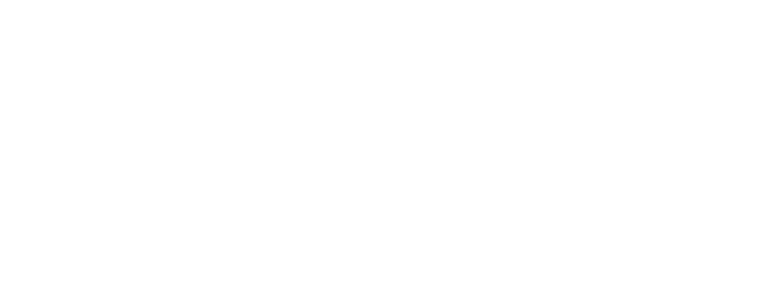
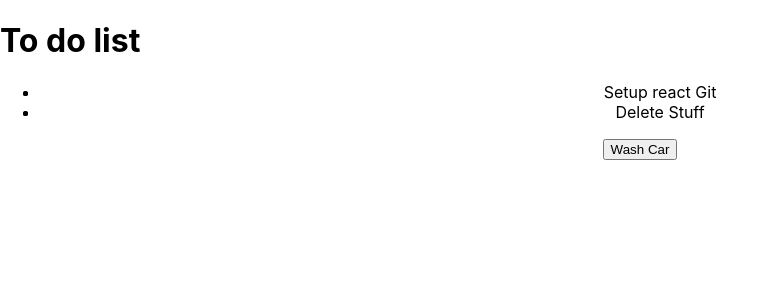
Before and after one commit to tobyw1234/Tiny-react-app, a React (Create React App) app: page / in a window 1280 px wide. Shown: the top 300 px of the page, without its empty margins (0-778 px from the left). Built offline with nearby package versions, Linux system fonts and the light colour scheme.

Commit message:
initial layout

```diff
--- a/public/index.html
+++ b/public/index.html
@@ -12,11 +12,13 @@
 
 
 
-    <title>React App</title>
+    <title>To do list</title>
   </head>
   <body>
+  <header>  <h1>To do list</h1></header>
+
     <noscript>You need to enable JavaScript to run this app.</noscript>
-    <div id="root">test</div>
+    <div id="root"></div>
 
   </body>
 </html>
--- a/src/App.js
+++ b/src/App.js
@@ -1,10 +1,52 @@
 import './App.css';
+import React from "react"
+function App() {
 
-function App() {
-  return (
-    <div className="App">
-          </div>
-  );
+  const [newItem, setNewItem] = React.useState([{updateItem:"update stuff"}]);
+
+
+
+
+// function makes buttons that set inputItem
+//functuon that pushes inputItem into tasks pushes the thing
+// makes html list ToDolist
+// addToList => div on line 33
+
+
+
+  return <div className="App">{ToDoList(Tasks)}{button()}</div>;
 }
 
 export default App;
+  const Tasks = ["Setup react Git", "Delete Stuff"];
+
+  const AddToList = ([Tasks, newItem]) => {
+    let newToDo = [...Tasks];
+    newToDo.push(newItem);
+    console.log(newToDo)
+    return newToDo;
+  };
+
+const ToDoList = function (newToDo) {
+
+  const toDoArr = newToDo.map((task) => {
+    return (
+      <>
+        <li className="ToDo-List" key={task}>
+          <li>{task}</li>
+        </li>
+      </>
+    );
+  });
+  return (
+    <>
+      <ul className="ToDo-List"> {toDoArr} </ul>
+    </>
+  );
+};
+
+
+
+function button() {
+  return <button onClick={AddToList(Tasks,"Wash Car")}>Wash Car</button>
+}
--- a/src/index.js
+++ b/src/index.js
@@ -5,3 +5,5 @@
 
 const root = ReactDOM.createRoot(document.getElementById('root'));
 root.render( < App />)
+
+root.innerText = "testy test"
```
